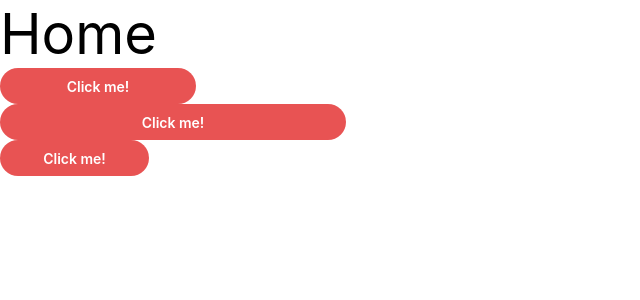
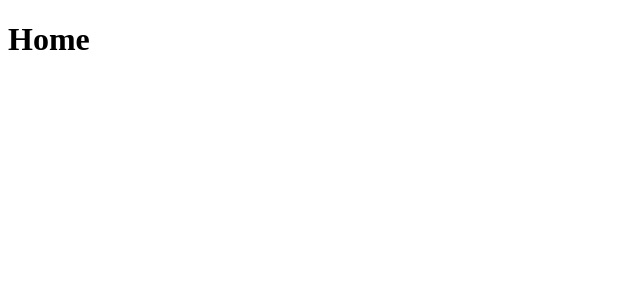
Before and after one commit to GATLA-Meditations/GATLA-Frontend, a Next.js app: page /home in a window 1280 px wide. Shown: the top 300 px of the page, without its empty margins (0-640 px from the left). Built offline with nearby package versions, Linux system fonts and the light colour scheme.

Commit message:
TextField customizable implemented

```diff
--- a/src/app/globals.css
+++ b/src/app/globals.css
@@ -84,27 +84,27 @@
   margin: 0;
 }
 
-h1 {
+.h1 {
   font-size: 56px;
   font-weight: 400;
 }
-h2 {
+.h2 {
   font-size: 38px;
   font-weight: 400;
 }
-h3 {
+.h3 {
   font-size: 32px;
   font-weight: 400;
 }
-h4 {
+.h4 {
   font-size: 28px;
   font-weight: 400;
 }
-h5 {
+.h5 {
   font-size: 24px;
   font-weight: 500;
 }
-h6 {
+.h6 {
   font-size: 18px;
   font-weight: 400;
 }
--- a/src/pages/home/index.tsx
+++ b/src/pages/home/index.tsx
@@ -1,12 +1,7 @@
-import Button from "@/components/Button";
-
 const HomeScreen = () => {
     return (
         <div>
         <h1>Home</h1>
-            <Button variant="red" size="medium">Click me!</Button>
-            <Button variant="red" size="large">Click me!</Button>
-            <Button variant="red" size="small">Click me!</Button>
         </div>
     );
 }
```
Also changed, not shown: src/components/CustomTextField/index.tsx (added, +28 -0 lines), src/components/CustomTextField/styles.css (added, +48 -0 lines).
